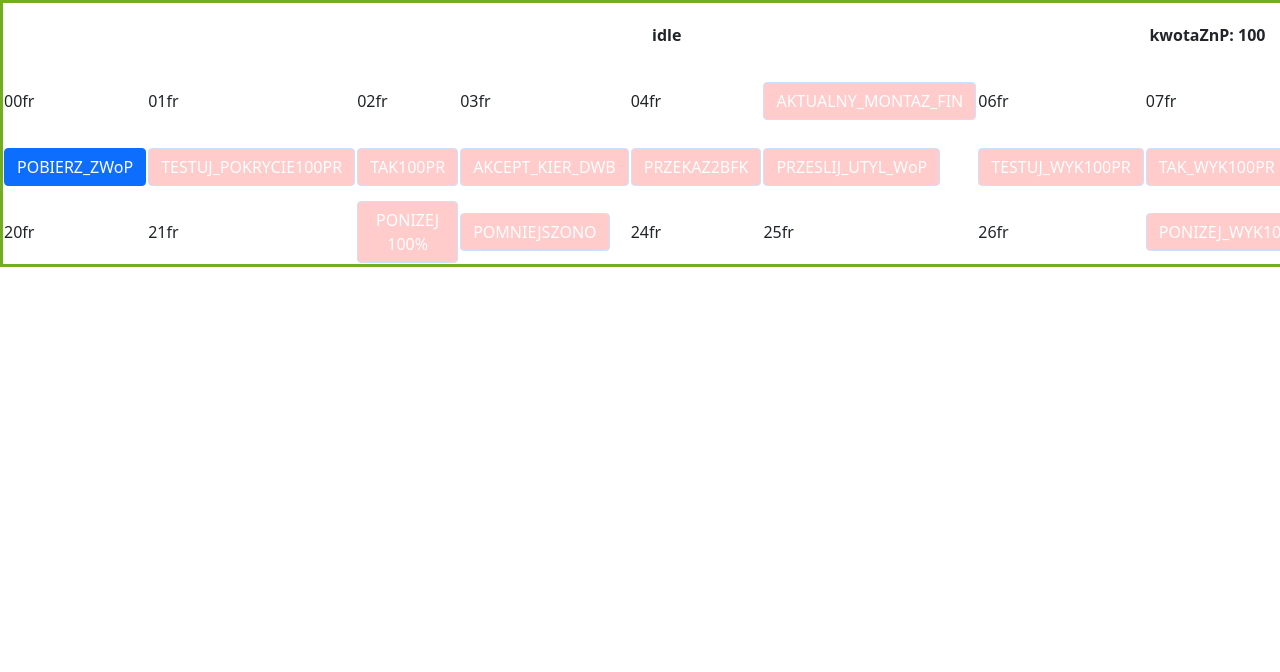
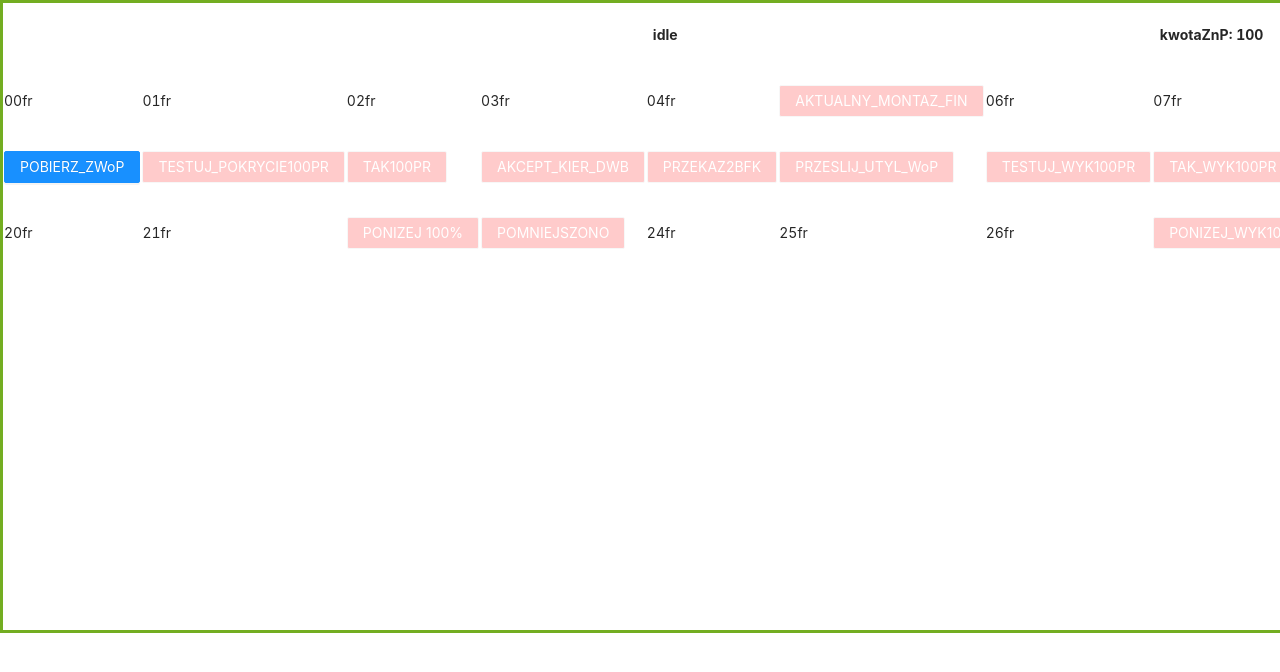
Before and after one commit to zkrysztofiak/xstate-ts, a React (Create React App) app: page / in a window 1280 px wide. Shown: the top 672 px of the page. Built offline with nearby package versions, Linux system fonts and the light colour scheme.

Commit message:
ant design + Form1

```diff
--- a/package.json
+++ b/package.json
@@ -10,10 +10,9 @@
 		"@types/react": "^17.0.14",
 		"@types/react-dom": "^17.0.9",
 		"@xstate/react": "^1.5.1",
-		"bootstrap": "^5.0.2",
+		"antd": "^4.16.9",
 		"npm": "^7.20.0",
 		"react": "^17.0.2",
-		"react-bootstrap": "^1.6.1",
 		"react-dom": "^17.0.2",
 		"react-scripts": "4.0.3",
 		"typescript": "^4.3.5",
--- a/src/App.css
+++ b/src/App.css
@@ -1,4 +1,3 @@
-@import './trafficLightMachine.css';
 .App {
 	text-align: center;
 }
@@ -45,8 +44,9 @@
 	min-height: 66px;
 }
 
-.containerZnP .btn-primary:disabled {
+.containerZnP .ant-btn:disabled {
 	background-color: red;
+	color: white;
 	opacity: 0.2;
 }
 .containerZnP td {
@@ -56,3 +56,8 @@
 	height: 66px;
 	text-align: center;
 }
+.containerZnP .td_form1 {
+	height: 366px;
+	padding: 22px;
+	text-align: center;
+}
--- /dev/null
+++ b/src/Form1.tsx
@@ -0,0 +1,35 @@
+import React from 'react';
+import { Form, Input, Button } from 'antd';
+
+interface Form1Props {
+	kwotaZnP: number,
+	name?: string
+}
+
+export const Form1: React.SFC<Form1Props> = (props) => {
+	// Typescript will infer what current and send are here
+	// And will provide useful information about usage
+
+	return (
+		<div className=''>
+			<div className=''>
+				<>
+					<Form
+						layout="vertical"
+					>
+
+						<Form.Item label="kwotaZnP">
+							<Input placeholder={props.kwotaZnP + ''} />
+						</Form.Item>
+						<Form.Item label="Pomniejsz o:">
+							<Input placeholder="input placeholder" />
+						</Form.Item>
+						<Form.Item >
+							<Button type="primary">Submit</Button>
+						</Form.Item>
+					</Form>
+				</>
+			</div>
+		</div>
+	);
+};
--- a/src/ZapoNaPlatnosc.tsx
+++ b/src/ZapoNaPlatnosc.tsx
@@ -1,18 +1,20 @@
 import React from 'react';
-import { Button, Spinner } from 'react-bootstrap';
+import { Button, Spin } from 'antd';
+import 'antd/dist/antd.css';
 import './App.css';
-import 'bootstrap/dist/css/bootstrap.min.css';
 import { useMachine } from '@xstate/react';
 import { zapoNaPlatnoscMachine } from './zapoNaPlatnoscMachine';
+import { Form1 } from './Form1';
 
 function ZapoNaPlatnosc() {
 	const [current, send] = useMachine(zapoNaPlatnoscMachine);
 	console.log(current.context.kwotaZnP);
 	return (
+		<>
 			<table className='containerZnP'>
 				<thead>
 					<tr>
-					<th colSpan={2}>{current.matches('pobieranieWoP') && <Spinner animation='border' aria-hidden='true' />}</th>
+						<th colSpan={2}>{current.matches('pobieranieWoP') && <Spin tip="Loading..." />}</th>
 						<th colSpan={4}>{current.value}</th>
 						<th colSpan={4}>kwotaZnP: {current.context.kwotaZnP}</th>
 					</tr>
@@ -26,7 +28,7 @@ function ZapoNaPlatnosc() {
 						<td>04fr</td>
 						<td>
 							{/* <ProgressBar now={60} /> */}
-						<Button variant='primary' disabled={!current.matches('przeslanoDaneUtylizacjiWoP')} onClick={() => send('AKTUALNY_MONTAZ_FIN')}>
+							<Button type="primary" disabled={!current.matches('przeslanoDaneUtylizacjiWoP')} onClick={() => send('AKTUALNY_MONTAZ_FIN')}>
 								AKTUALNY_MONTAZ_FIN
 							</Button>
 						</td>
@@ -37,47 +39,47 @@ function ZapoNaPlatnosc() {
 					</tr>
 					<tr>
 						<td>
-						<Button variant='primary' disabled={!current.matches('idle')} onClick={() => send('POBIERZ_ZWoP')}>
+							<Button type="primary" disabled={!current.matches('idle')} onClick={() => send('POBIERZ_ZWoP')}>
 								POBIERZ_ZWoP
 							</Button>
 						</td>
 						<td>
-						<Button variant='primary' disabled={!current.matches('pobranoDaneWoP')} onClick={() => send('TESTUJ_POKRYCIE100PR')}>
+							<Button type="primary" disabled={!current.matches('pobranoDaneWoP')} onClick={() => send('TESTUJ_POKRYCIE100PR')}>
 								TESTUJ_POKRYCIE100PR
 							</Button>
 						</td>
 						<td>
-						<Button variant='primary' disabled={!current.matches('testPokrycia100procent')} onClick={() => send('TAK100PR')}>
+							<Button type="primary" disabled={!current.matches('testPokrycia100procent')} onClick={() => send('TAK100PR')}>
 								TAK100PR
 							</Button>
 						</td>
 						<td>
-						<Button variant='primary' disabled={!current.matches('akceptacjaKierDWB')} onClick={() => send('AKCEPT_KIER_DWB')}>
+							<Button type="primary" disabled={!current.matches('akceptacjaKierDWB')} onClick={() => send('AKCEPT_KIER_DWB')}>
 								AKCEPT_KIER_DWB
 							</Button>
 						</td>
 						<td>
-						<Button variant='primary' disabled={!current.matches('przekazanieZnP2BFK')} onClick={() => send('PRZEKAZ2BFK')}>
+							<Button type="primary" disabled={!current.matches('przekazanieZnP2BFK')} onClick={() => send('PRZEKAZ2BFK')}>
 								PRZEKAZ2BFK
 							</Button>
 						</td>
 						<td>
-						<Button variant='primary' disabled={!current.matches('przesylanieDanychUtylizacjiWoP')} onClick={() => send('PRZESLIJ_UTYL_WoP')}>
+							<Button type="primary" disabled={!current.matches('przesylanieDanychUtylizacjiWoP')} onClick={() => send('PRZESLIJ_UTYL_WoP')}>
 								PRZESLIJ_UTYL_WoP
 							</Button>
 						</td>
 						<td>
-						<Button variant='primary' disabled={!current.matches('przeslanoDaneUtylizacjiWoP')} onClick={() => send('TESTUJ_WYK100PR')}>
+							<Button type="primary" disabled={!current.matches('przeslanoDaneUtylizacjiWoP')} onClick={() => send('TESTUJ_WYK100PR')}>
 								TESTUJ_WYK100PR
 							</Button>
 						</td>
 						<td>
-						<Button variant='primary' disabled={!current.matches('testWyk100procent')} onClick={() => send('TAK_WYK100PR')}>
+							<Button type="primary" disabled={!current.matches('testWyk100procent')} onClick={() => send('TAK_WYK100PR')}>
 								TAK_WYK100PR
 							</Button>
 						</td>
 						<td>
-						<Button variant='primary' disabled={!current.matches('koniec')} onClick={() => send('TAK_WYK100PR')}>
+							<Button type="primary" disabled={!current.matches('koniec')} onClick={() => send('TAK_WYK100PR')}>
 								KONEC
 							</Button>
 						</td>
@@ -86,12 +88,12 @@ function ZapoNaPlatnosc() {
 						<td>20fr</td>
 						<td>21fr</td>
 						<td>
-						<Button variant='primary' disabled={!current.matches('testPokrycia100procent')} onClick={() => send('PONIZEJ100PR')}>
+							<Button type="primary" disabled={!current.matches('testPokrycia100procent')} onClick={() => send('PONIZEJ100PR')}>
 								PONIZEJ 100%
 							</Button>
 						</td>
 						<td>
-						<Button variant='primary' disabled={!current.matches('pomniejszanieKwotyWoP')} onClick={() => send('DONE_POMNIEJSZONO')}>
+							<Button type="primary" disabled={!current.matches('pomniejszanieKwotyWoP')} onClick={() => send('DONE_POMNIEJSZONO')}>
 								POMNIEJSZONO
 							</Button>
 						</td>
@@ -99,16 +101,30 @@ function ZapoNaPlatnosc() {
 						<td>25fr</td>
 						<td>26fr</td>
 						<td>
-						<Button variant='primary' disabled={!current.matches('testWyk100procent')} onClick={() => send('PONIZEJ_WYK100PR')}>
+							<Button type="primary" disabled={!current.matches('testWyk100procent')} onClick={() => send('PONIZEJ_WYK100PR')}>
 								PONIZEJ_WYK100PR
 							</Button>
 						</td>
 						<td>28fr</td>
 						<td>29fr</td>
 					</tr>
+					<tr>
+						<td className='td_form1' colSpan={5}>
+							{current.matches('pomniejszanieKwotyWoP') && <Form1 kwotaZnP={current.context.kwotaZnP} />}
+
+						</td>
+						<td colSpan={5}>
+							{/* <pre style={{ textAlign: "left" }}>
+							{JSON.stringify(	{ value: current.value, context: current.context }, null,	2)}
+						</pre> */}
+						</td>
+					</tr>
 				</tbody>
 			</table>
+		</>
 	);
 }
 
+
+
 export default ZapoNaPlatnosc;
--- a/src/trafficLightMachine.css
+++ /dev/null
@@ -1,50 +0,0 @@
-body {
-	/* height: 100vh;
-	display: flex; */
-	/* justify-content: center;
-	align-items: center; */
-}
-
-.traffic-light {
-	border-radius: 15px;
-	background-color: rgba(0, 0, 0, 0.8);
-	display: flex;
-	flex-direction: column;
-	align-items: center;
-	padding: 10px;
-}
-
-.light {
-	width: 64px;
-	height: 64px;
-	border-radius: 100%;
-	margin-bottom: 10px;
-	opacity: 0.5;
-}
-
-.yellow {
-	background-color: #ffff00;
-}
-
-.green {
-	background-color: #4cbb17;
-}
-
-.red {
-	background-color: #e60000;
-}
-
-input {
-	appearance: none;
-}
-
-input:checked {
-	opacity: 1;
-}
-.containerLights {
-	/* height: 100vh; */
-	display: flex;
-	/* width: 100px; */
-	justify-content: center;
-	align-items: center;
-}
--- a/tsconfig.json
+++ b/tsconfig.json
@@ -18,7 +18,7 @@
     "resolveJsonModule": true,
     "isolatedModules": true,
     "noEmit": true,
-    "jsx": "react-jsx"
+    "jsx": "react-jsx",
   },
   "include": [
     "src"
```
Also changed, not shown: src/App.tsx (deleted, +0 -47 lines), src/TrafficLights.tsx (deleted, +0 -24 lines), src/trafficLightMachine.ts (deleted, +0 -36 lines), 1 other file (tests, documents, lock files or other folders). Lines whose indentation alone changed are shown as unchanged.
